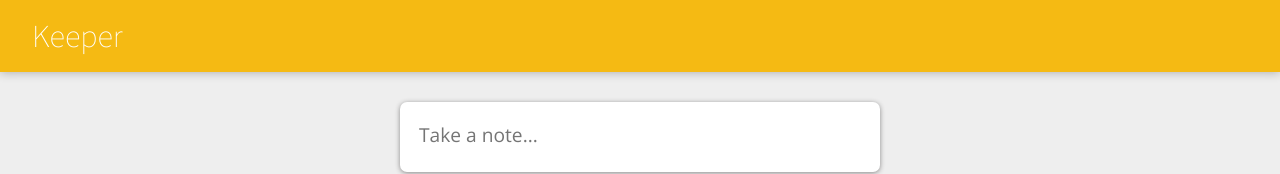
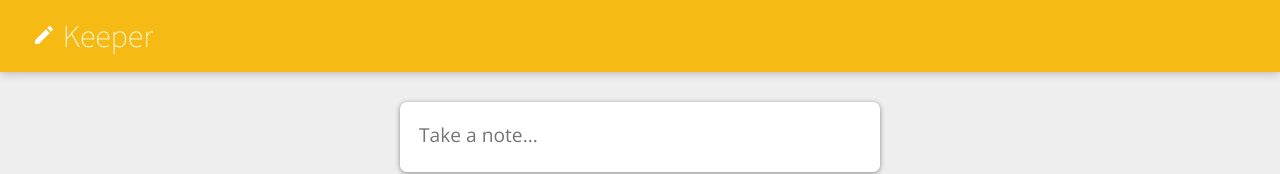
Before and after one commit to AkshatAdsule/keeper, a React (Create React App) app: page / in a window 1280 px wide. Shown: the top 174 px of the page. Built offline with nearby package versions, Linux system fonts and the light colour scheme.

Commit message:
Add material-ui icons

```diff
--- a/src/components/Header.jsx
+++ b/src/components/Header.jsx
@@ -1,9 +1,12 @@
 import React from "react";
+import EditIcon from "@material-ui/icons/Edit";
 
 function Header() {
   return (
     <header className="header">
-      <h1>Keeper</h1>
+      <h1>
+        <EditIcon /> Keeper
+      </h1>
     </header>
   );
 }
--- a/src/components/Note.jsx
+++ b/src/components/Note.jsx
@@ -1,11 +1,14 @@
 import React from "react";
+import DeleteOutlineIcon from "@material-ui/icons/DeleteOutline";
 
 function Note(props) {
   return (
     <div className="note">
       <h1>{props.title}</h1>
       <p>{props.content}</p>
-      <button onClick={() => props.onDelete(props.id)}>Delete</button>
+      <button onClick={() => props.onDelete(props.id)}>
+        <DeleteOutlineIcon />
+      </button>
     </div>
   );
 }
```
